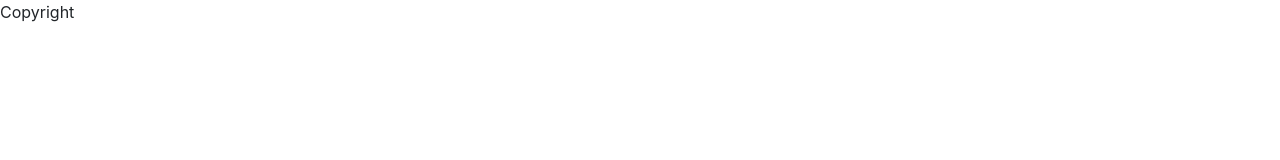
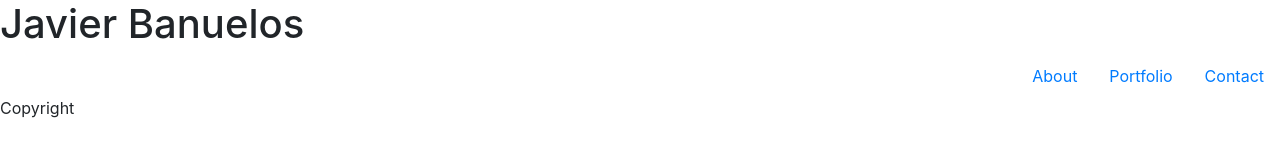
Before and after one commit to JBanuelos00/Responsive-Design, a plain HTML site: page index.html in a window 1280 px wide. Drawn offline with nearby package versions, Linux system fonts and the light colour scheme.

Commit message:
Added in a right aligned nav bar via bootstrap and an h1 in the header.

```diff
--- a/index.html
+++ b/index.html
@@ -5,13 +5,30 @@
     <meta charset="UTF-8">
     <meta name="viewport" content="width=device-width, initial-scale=1, shrink-to-fit=no">
     <meta http-equiv="X-UA-Compatible" content="ie=edge">
-    <link rel="stylesheet" href="https://stackpath.bootstrapcdn.com/bootstrap/4.4.1/css/bootstrap.min.css" integrity="sha384-Vkoo8x4CGsO3+Hhxv8T/Q5PaXtkKtu6ug5TOeNV6gBiFeWPGFN9MuhOf23Q9Ifjh" crossorigin="anonymous">
+    <link rel="stylesheet" href="https://stackpath.bootstrapcdn.com/bootstrap/4.4.1/css/bootstrap.min.css"
+        integrity="sha384-Vkoo8x4CGsO3+Hhxv8T/Q5PaXtkKtu6ug5TOeNV6gBiFeWPGFN9MuhOf23Q9Ifjh" crossorigin="anonymous">
     <title>About Me</title>
 </head>
 
 <body>
     <!-- Header with name and nav bar -->
     <header>
+
+        <h1>Javier Banuelos</h1>
+
+        <div>
+            <ul class="nav justify-content-end">
+                <li class="nav-item">
+                    <a class="nav-link active" href="#">About</a>
+                </li>
+                <li class="nav-item">
+                    <a class="nav-link" href="#">Portfolio</a>
+                </li>
+                <li class="nav-item">
+                    <a class="nav-link" href="#">Contact</a>
+                </li>
+            </ul>
+        </div>
 
     </header>
 
```
